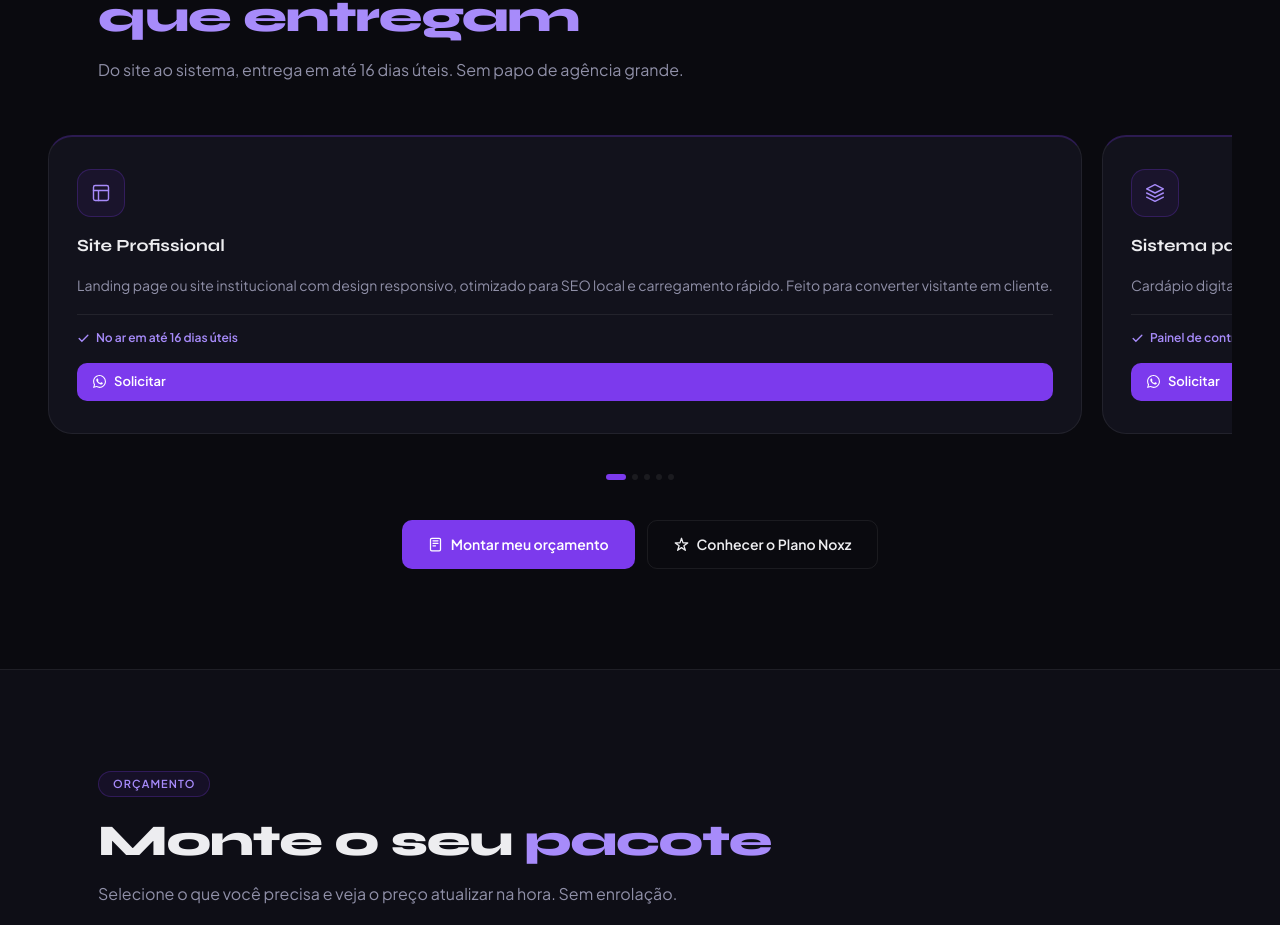
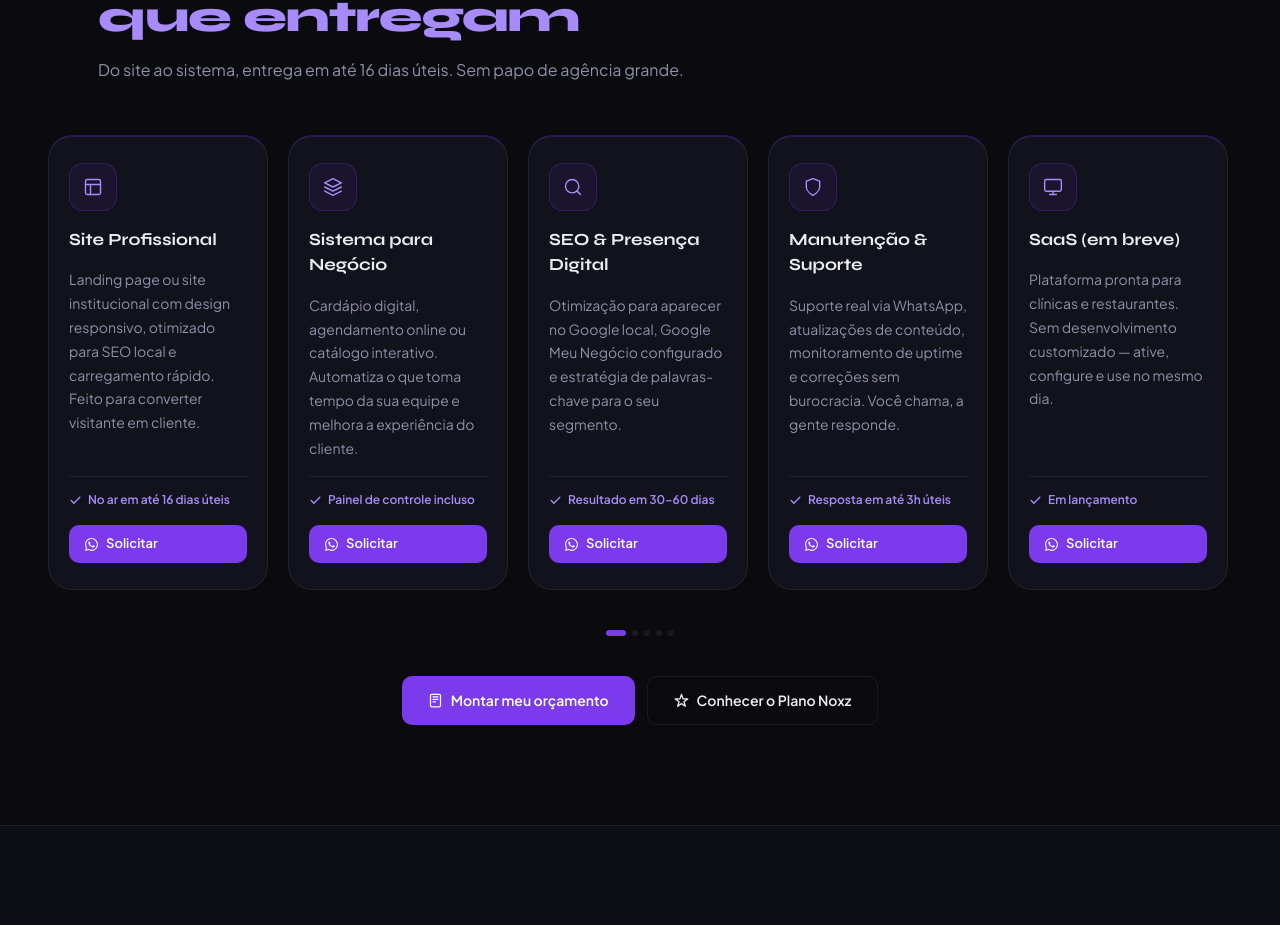
Before and after one commit to NEOpisa/NVGHUB, a Next.js app: page / in a window 1280 px wide. Shown: the part 1195-2120 px from the top of the page. Built offline with nearby package versions, Linux system fonts and the light colour scheme.

Commit message:
fix: cards em formato retrato (carta de baralho) 220x380px

```diff
--- a/src/app/globals.css
+++ b/src/app/globals.css
@@ -327,7 +327,10 @@ html {
 }
 .services-scroll::-webkit-scrollbar { display: none; }
 .services-scroll .service-card {
-  min-width: clamp(260px, 76vw, 300px);
+  min-width: 220px;
+  max-width: 220px;
+  min-height: 380px;
+  padding: 26px 20px;
   flex-shrink: 0;
   scroll-snap-align: start;
 }
```
Also changed, not shown: 3 other files (tests, documents, lock files or other folders).
